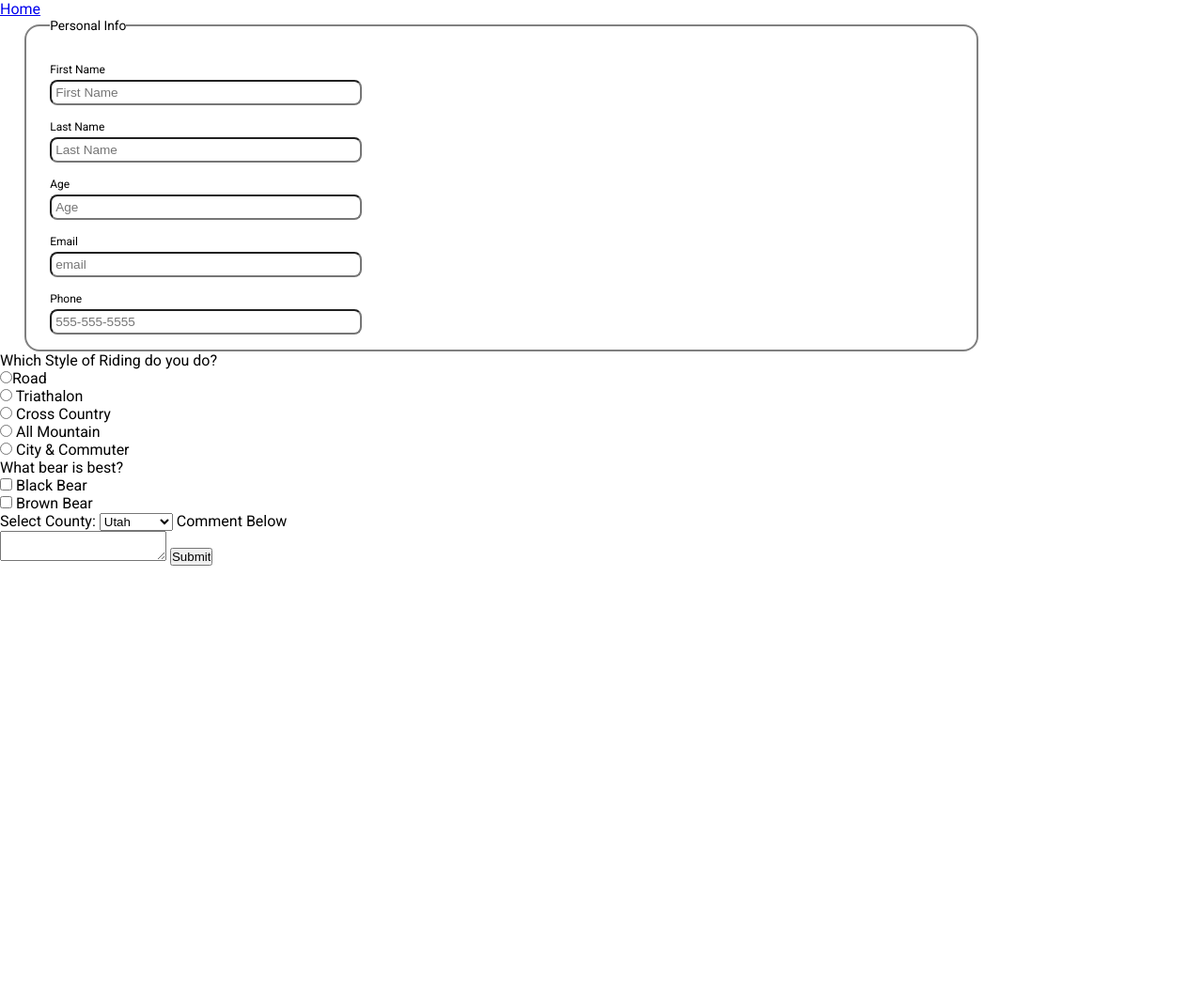
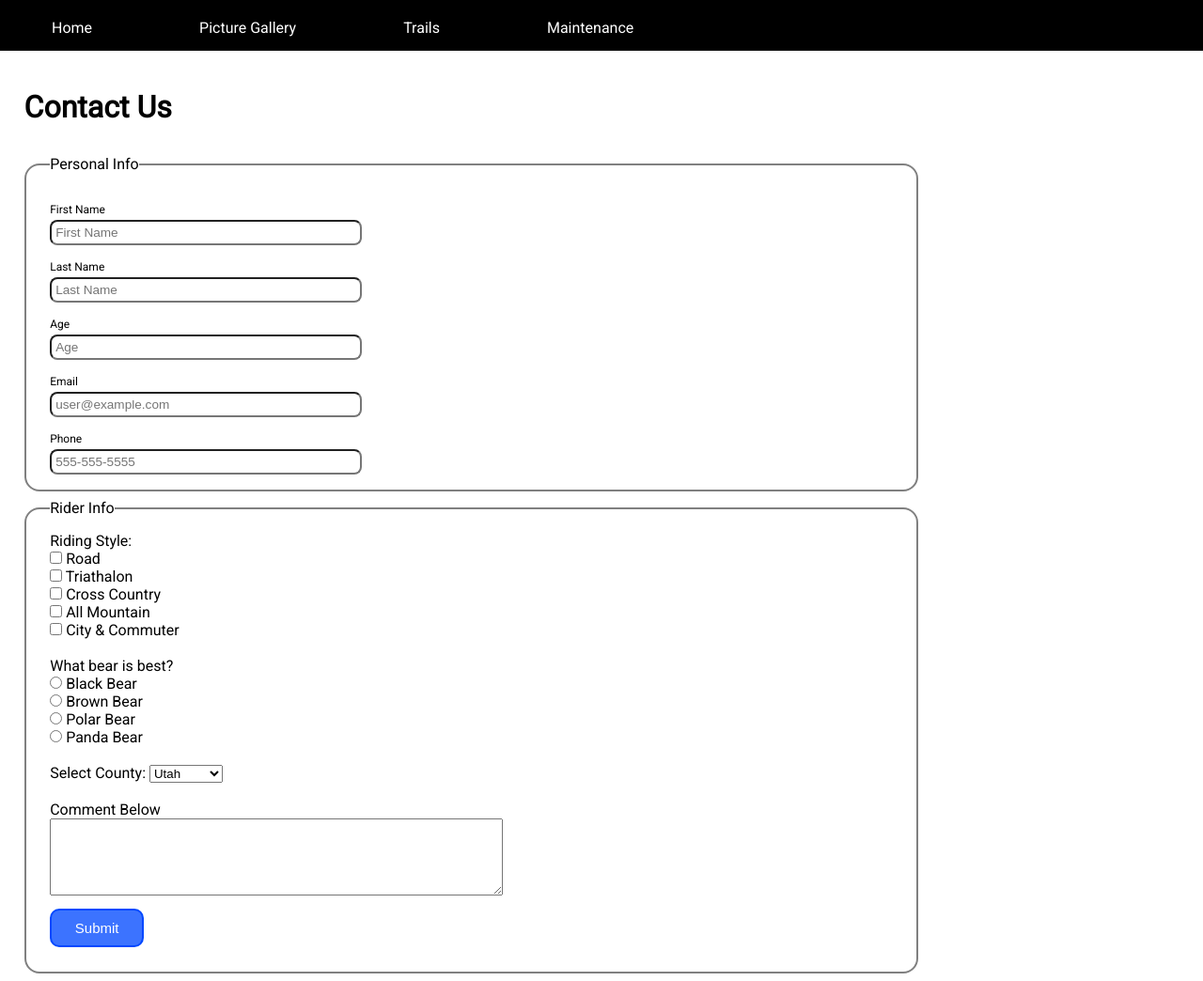
Before and after one commit to lbuibel/dgm2120, a plain HTML site: page contact.html in a window 1280 px wide. Shown: the whole page at 94% size. Before the commit the page ends 800 px from the top, so only its background shows below. Drawn offline with Linux system fonts and the light colour scheme.

Commit message:
form css changes

```diff
--- a/contact.html
+++ b/contact.html
@@ -8,9 +8,18 @@
 </head>
 
 <body>
+    <nav id="navbar">
         <ul>
-        <li><a href="index.html">Home</a></li>
+            <li><a href="index.html" target="_blank">Home</a></li>
+                <li><a href="picture.html" target="_blank">Picture Gallery</a></li>
+                <li><a href="trail.html" target="_blank">Trails</a></li>
+                <li><a href="maintenance.html" target="_blank">Maintenance</a></li>
         </ul>
+    </nav>
+
+    <div class="contactHeading">
+        <h1>Contact Us</h1>
+    </div>
 
     <form action="FormToEmail.php" method="post" enctype="multipart/form-data" name="myForm" class = "testForm">
         <input name="redirect" type="hidden" value="thanks.html">
@@ -19,21 +28,26 @@
             <label><span>First Name</span><input name="First" value="" type="text" placeholder="First Name" class="userInput"></label>
             <label><span>Last Name</span> <input name="First" value="" type="text" placeholder="Last Name" class="userInput"></label>
             <label><span>Age</span> <input type="number" name="Age" value="" placeholder="Age" class="userInput"></label>
-            <label><span>Email</span> <input type="email" name="email" value="" placeholder="email" class="userInput"></label><br>
+            <label><span>Email</span> <input type="email" name="email" value="" placeholder="user@example.com" class="userInput"></label><br>
             <label><span>Phone</span> <input type="tel" name="telephone" value="" placeholder="555-555-5555" class="userInput"></label><br>
         </fieldset>
 
+        <fieldset>
+            <legend>Rider Info</legend>
+            Riding Style: <br>
+            <labeL><input type="checkbox" name="bike" value="Road"> Road</label><br>
+            <label><input type="checkbox" name="bike" value="tri"> Triathalon</labeL><br>
+            <label><input type="checkbox" name="bike" value="xc"> Cross Country</labeL><br>
+            <label><input type="checkbox" name="bike" value="dh"> All Mountain</labeL><br>
+            <label><input type="checkbox" name="bike" value="city"> City & Commuter</labeL><br>
+                <br>
+            What bear is best?<br>
+            <label><input type="radio" name="bear" value="blackbear"> Black Bear</label><br>
+            <label><input type="radio" name="bear" value="brownbear"> Brown Bear</label><br>
+            <label><input type="radio" name="bear" value="brownbear"> Polar Bear</label><br>
+            <label><input type="radio" name="bear" value="brownbear"> Panda Bear</label><br>
 
-        Which Style of Riding do you do?<br>
-        <labeL><input type="radio" name="bike" value="Road">Road</labeL><br>
-        <label><input type="radio" name="bike" value="tri"> Triathalon</labeL><br>
-        <label><input type="radio" name="bike" value="xc"> Cross Country</labeL><br>
-        <label><input type="radio" name="bike" value="dh"> All Mountain</labeL><br>
-        <label><input type="radio" name="bike" value="city"> City & Commuter</labeL><br>
-
-        What bear is best?<br>
-        <label><input type="checkbox" name="blackbear" value="blackbear"> Black Bear</label><br>
-        <label><input type="checkbox" name="brownbear" value="brownbear"> Brown Bear</label><br>
+                <br>
 
             Select County:
             <select name="county">
@@ -41,14 +55,20 @@
                 <option>Wasatch</option>
                 <option>Salt Lake</option>
                 <option>Davis</option>
-        </select>
+            </select><br><br>
+
+            Comment Below<br>
+            <textarea name="comments" class="textEntry"></textarea>
+
+
+            <input type="submit" name="submit" value="Submit" class="button">
+
+        </fieldset>
 
         <input type="hidden" name="website" value="contact.html"> <!--where the form comes-->
 
-        Comment Below<br>
-        <textarea name="comments"></textarea>
 
-        <input type="submit" name="submit" value="Submit">
+
 
 
 
--- a/main.css
+++ b/main.css
@@ -210,6 +210,7 @@ figcaption {
 /*----------------- Form Styling -------------------*/
 .testForm {
     display: block;
+    padding-top: 2rem;
 }
 
 .testForm span {
@@ -224,12 +225,13 @@ figcaption {
     border: 2px solid gray;
     border-radius: 1rem;
     padding: 1rem 2%;
-    width: 75vw;
+    width: 70vw;
     margin-left: 2vw;
+    margin-bottom: 1vh;
 }
 
 .testForm legend {
-    font-size: .86rem;
+    font-size: .8drem;
 }
 
 .testForm .userInput {
@@ -239,3 +241,36 @@ figcaption {
     font-size: .85rem;
     width: 20rem;
 }
+
+.textEntry {
+    width: 30rem;
+    height: 5rem;
+}
+
+.button {
+    display: block;
+    width: 100px;
+    padding-top: 10px;
+    padding-bottom: 10px;
+    text-align: center;
+    color: #000;
+    border: 2px solid #0048ff;
+    background-color: #3c73ff;
+    border-radius: 10px;
+    color: #fff;
+    transition: .3s;
+    margin-bottom: 10px;
+    margin-top: 10px;
+    font-size: 15px;
+  }
+  .button:hover {
+    box-shadow: 5px 5px #99bdff;
+    transition: .3s;
+    cursor: pointer;
+  }
+
+  .contactHeading {
+    top: 0;
+    padding-top: 95px;
+    margin-left:2vw;
+  }
```
Lines whose indentation alone changed are shown as unchanged.
